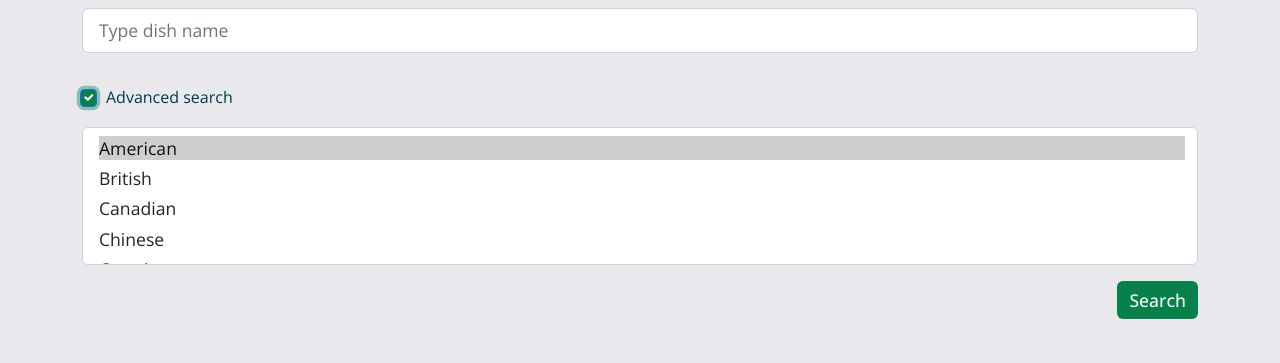
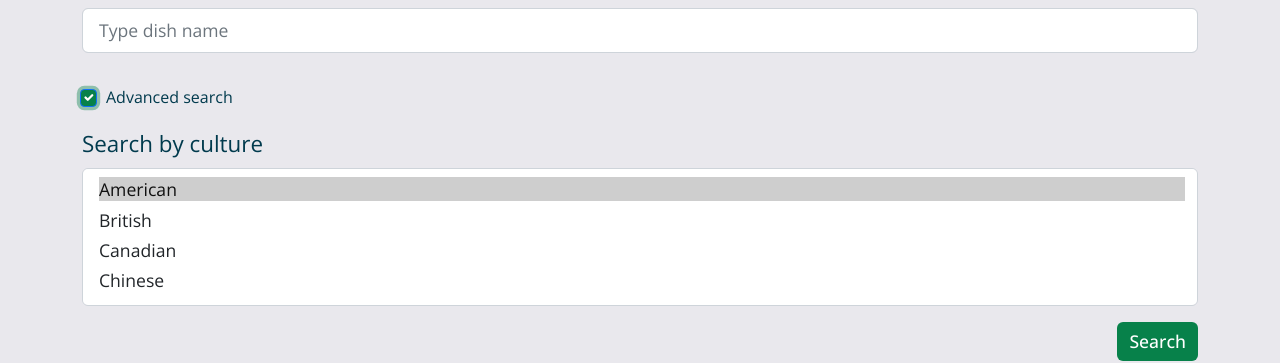
Before and after one commit to shiragin/food-explorer-fe, a React (Create React App) app: page /search in a window 1280 px wide. Both pictures are taken after a click on the checkbox "Advanced search". Shown: the part 227-590 px from the top of the page. Built offline with nearby package versions, Linux system fonts and the light colour scheme; a web font is replaced by a local one.

Commit message:
search small refactor

```diff
--- a/src/Components/Search/AdvansedSearch.js
+++ b/src/Components/Search/AdvansedSearch.js
@@ -11,8 +11,14 @@ export default function AdvancedSearch({ type, setType }) {
             <Form.Group className="mb-3 mt-3" controlId="formBasicCheckbox">
                 <Form.Check onChange={onSearchTypeChange} value={isAdvancedSearch} type="checkbox" label="Advanced search" />
             </Form.Group>
-            {isAdvancedSearch && <div>
-                <Form.Select htmlSize="5" aria-label="Search" value={type.type} onChange={e => setType({ type: e.target.value })}>
+            {isAdvancedSearch && (
+                <div>
+                    <Form.Label>Search by culture</Form.Label>
+                    <Form.Select
+                        htmlSize="5"
+                        aria-label="Search"
+                        value={type}
+                        onChange={e => setType(e.target.value)}>
                         <option value={"US"}>American</option>
                         <option value={"GB"}>British</option>
                         <option value={"CA"}>Canadian</option>
@@ -39,7 +45,9 @@ export default function AdvancedSearch({ type, setType }) {
                         <option value={"TN"}>Tunisian</option>
                         <option value={"TR"}>Turkish</option>
                         <option value={"VN"}>Vietnamese</option>
-                </Form.Select> </div>}
+                    </Form.Select>
+                </div>
+            )}
         </Form>
     )
 }
--- a/src/Components/Search/Search.js
+++ b/src/Components/Search/Search.js
@@ -8,9 +8,7 @@ import axios from 'axios';
 
 export default function Search() {
     const [name, setName] = useState("");
-    const [type, setType] = useState({
-        type: ""
-    });
+    const [type, setType] = useState("")
     const onSearch = async () => {
         const res = await axios.post(
             "http://localhost:8080/countries", { name, type }
```
Lines whose indentation alone changed are shown as unchanged.
